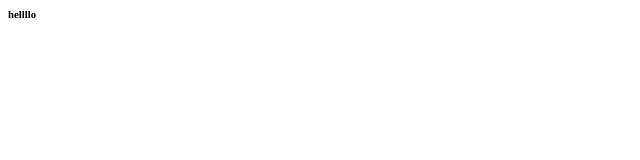
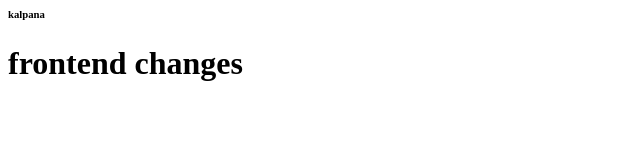
Before and after one commit to Kalpana123u/sample, a plain HTML site: page index.html in a window 1280 px wide. Shown: the whole page, without its empty margins (0-640 px from the left). Drawn offline with Linux system fonts and the light colour scheme.

Commit message:
feat :add some frontenend code

```diff
--- a/index.html
+++ b/index.html
@@ -1 +1,2 @@
-<h6> hellllo</h6>
+<h6> kalpana</h6>
+<h1> frontend changes</h1>
```
